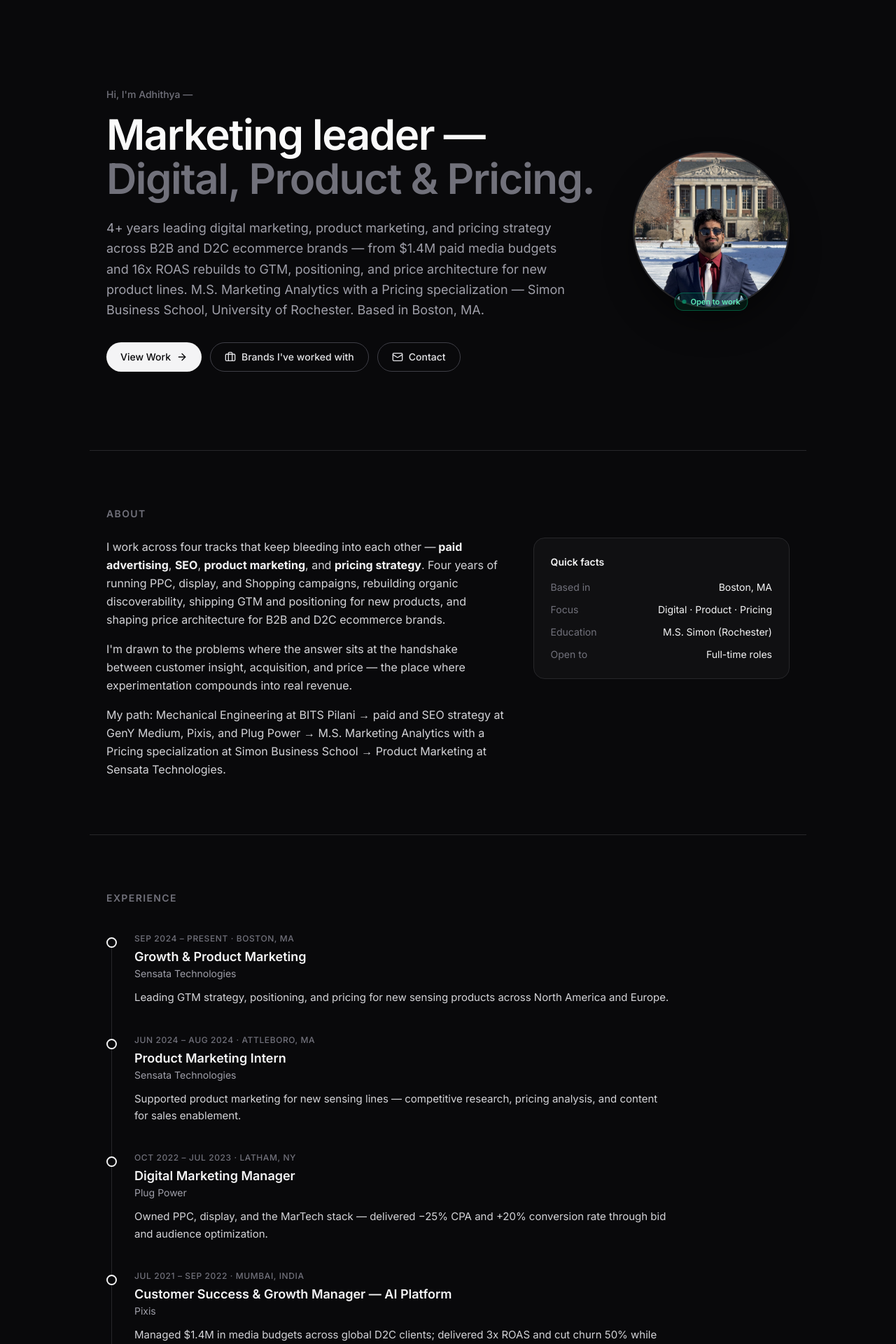
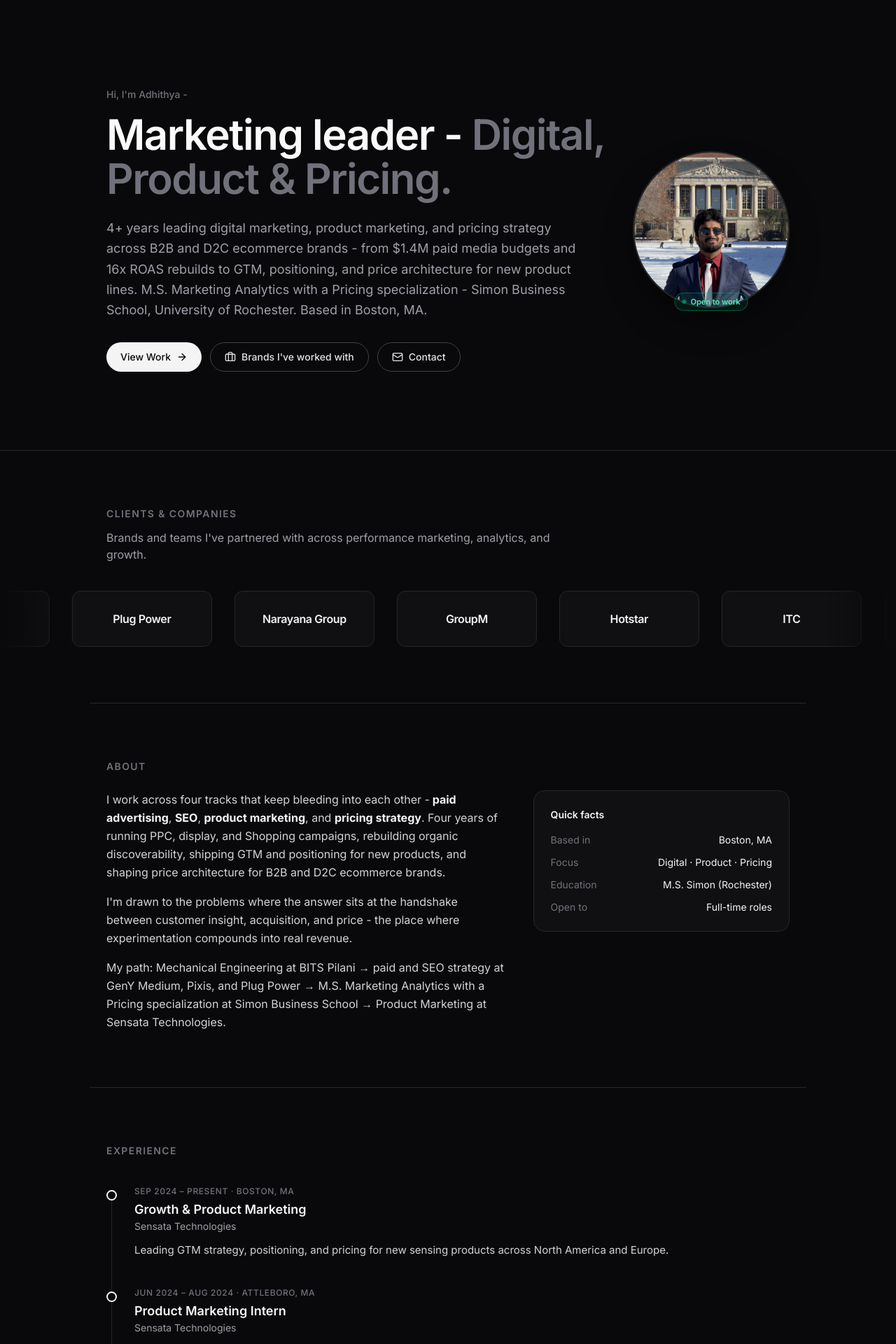
Before and after one commit to arokhith1998/adhi-portfolio, a Next.js app: page / in a window 1280 px wide. Shown: the part 60-1980 px from the top of the page at 70% size. Built offline with nearby package versions, Linux system fonts and the light colour scheme.

Commit message:
Move Clients above About; replace em dashes with hyphens

```diff
--- a/src/app/layout.tsx
+++ b/src/app/layout.tsx
@@ -8,7 +8,7 @@
 });
 
 export const metadata: Metadata = {
-  title: "Adhithya Rokhith Bhaskar — Marketing Analytics",
+  title: "Adhithya Rokhith Bhaskar - Marketing Analytics",
   description:
     "Marketing Analytics professional with 4+ years in digital advertising, SEO, and performance marketing. M.S. Simon Business School.",
 };
--- a/src/app/page.tsx
+++ b/src/app/page.tsx
@@ -15,11 +15,11 @@
       <Nav />
       <main>
         <Hero />
-        <About />
-        <Experience />
         <div id="clients">
           <Clients />
         </div>
+        <About />
+        <Experience />
         <Projects />
         <Skills />
         <Education />
--- a/src/components/About.tsx
+++ b/src/components/About.tsx
@@ -7,7 +7,7 @@
       <div className="mt-6 grid md:grid-cols-5 gap-10">
         <div className="md:col-span-3 space-y-4 text-zinc-300 leading-relaxed">
           <p>
-            I work across four tracks that keep bleeding into each other —
+            I work across four tracks that keep bleeding into each other -
             <strong className="text-zinc-100"> paid advertising</strong>,{" "}
             <strong className="text-zinc-100">SEO</strong>,{" "}
             <strong className="text-zinc-100">product marketing</strong>, and{" "}
@@ -19,7 +19,7 @@
           </p>
           <p>
             I&apos;m drawn to the problems where the answer sits at the
-            handshake between customer insight, acquisition, and price — the
+            handshake between customer insight, acquisition, and price - the
             place where experimentation compounds into real revenue.
           </p>
           <p>
--- a/src/components/Contact.tsx
+++ b/src/components/Contact.tsx
@@ -25,11 +25,11 @@
 
   const handleSubmit = (e: React.FormEvent) => {
     e.preventDefault();
-    // Compose a mailto link — no backend needed. Opens the user's mail client
+    // Compose a mailto link - no backend needed. Opens the user's mail client
     // prefilled with their details. Swap for an API route later if desired.
     const subject = encodeURIComponent(`Portfolio inquiry from ${form.name}`);
     const body = encodeURIComponent(
-      `Hi Adhithya,\n\n${form.message}\n\n— ${form.name}\n${form.email}`
+      `Hi Adhithya,\n\n${form.message}\n\n- ${form.name}\n${form.email}`
     );
     window.location.href = `mailto:arokhith@gmail.com?subject=${subject}&body=${body}`;
     setSent(true);
@@ -49,7 +49,7 @@
           <p className="mt-4 text-zinc-400 leading-relaxed">
             I&apos;m open to full-time roles in Paid Advertising, SEO, Product
             Marketing, and Pricing Strategy. The fastest way to reach me is
-            email — or drop a note in the form.
+            email - or drop a note in the form.
           </p>
 
           <div className="mt-8 flex flex-wrap gap-3">
@@ -127,7 +127,7 @@
           >
             {sent ? (
               <>
-                <Check className="w-4 h-4" /> Sent — check your mail client
+                <Check className="w-4 h-4" /> Sent - check your mail client
               </>
             ) : (
               <>
--- a/src/components/Education.tsx
+++ b/src/components/Education.tsx
@@ -3,14 +3,14 @@
 const degrees = [
   {
     school: "Simon Business School, University of Rochester",
-    degree: "M.S. in Marketing Analytics — Pricing Specialization",
+    degree: "M.S. in Marketing Analytics - Pricing Specialization",
     period: "Dec 2024",
     details:
       "STEM-certified. Coursework: Pricing Policies, Advanced Pricing, Pricing Analytics, Consumer Behavior, Data Management & Visualization.",
     highlights: [
       "Vice President of Academic Affairs, Masters Advisory Council",
-      "Teaching Assistant — Digital Marketing Strategy & Economics and Marketing Strategy",
-      "Project Manager — led 5 consultants on a pro-bono GTM expansion project for Safran",
+      "Teaching Assistant - Digital Marketing Strategy & Economics and Marketing Strategy",
+      "Project Manager - led 5 consultants on a pro-bono GTM expansion project for Safran",
     ],
   },
   {
@@ -82,7 +82,7 @@
               className="w-full h-full object-cover"
             />
             <figcaption className="px-4 py-3 bg-zinc-900/70 text-xs text-zinc-400">
-              Presenting at Simon Business School — VP of Academic Affairs,
+              Presenting at Simon Business School - VP of Academic Affairs,
               Masters Advisory Council.
             </figcaption>
           </figure>
--- a/src/components/Experience.tsx
+++ b/src/components/Experience.tsx
@@ -13,7 +13,7 @@
     period: "Jun 2024 – Aug 2024",
     location: "Attleboro, MA",
     summary:
-      "Supported product marketing for new sensing lines — competitive research, pricing analysis, and content for sales enablement.",
+      "Supported product marketing for new sensing lines - competitive research, pricing analysis, and content for sales enablement.",
   },
   {
     company: "Plug Power",
@@ -21,11 +21,11 @@
     period: "Oct 2022 – Jul 2023",
     location: "Latham, NY",
     summary:
-      "Owned PPC, display, and the MarTech stack — delivered −25% CPA and +20% conversion rate through bid and audience optimization.",
+      "Owned PPC, display, and the MarTech stack - delivered −25% CPA and +20% conversion rate through bid and audience optimization.",
   },
   {
     company: "Pixis",
-    role: "Customer Success & Growth Manager — AI Platform",
+    role: "Customer Success & Growth Manager - AI Platform",
     period: "Jul 2021 – Sep 2022",
     location: "Mumbai, India",
     summary:
--- a/src/components/Hero.tsx
+++ b/src/components/Hero.tsx
@@ -14,20 +14,20 @@
       >
         <div>
           <p className="text-sm font-medium text-zinc-500 mb-4">
-            Hi, I&apos;m Adhithya —
+            Hi, I&apos;m Adhithya -
           </p>
           <h1 className="text-4xl sm:text-6xl font-semibold tracking-tight leading-[1.05] max-w-3xl text-zinc-50">
-            Marketing leader —{" "}
+            Marketing leader -{" "}
             <span className="text-zinc-500">
               Digital, Product & Pricing.
             </span>
           </h1>
           <p className="mt-6 max-w-2xl text-lg text-zinc-400 leading-relaxed">
             4+ years leading digital marketing, product marketing, and pricing
-            strategy across B2B and D2C ecommerce brands — from $1.4M paid
+            strategy across B2B and D2C ecommerce brands - from $1.4M paid
             media budgets and 16x ROAS rebuilds to GTM, positioning, and
             price architecture for new product lines. M.S. Marketing
-            Analytics with a Pricing specialization — Simon Business School,
+            Analytics with a Pricing specialization - Simon Business School,
             University of Rochester. Based in Boston, MA.
           </p>
 
--- a/src/components/Projects.tsx
+++ b/src/components/Projects.tsx
@@ -30,7 +30,7 @@
     emoji: "📈",
   },
   {
-    title: "SwipeHire — AI Job Matching",
+    title: "SwipeHire - AI Job Matching",
     blurb:
       "Built an AI job-matching MVP and ran paid + organic acquisition experiments (Google, Meta, Reddit, LinkedIn) to validate CAC, activation, and retention. Set up full attribution stack (GA4, GTM, dashboards) from scratch.",
     tags: ["Product", "GA4", "Paid Acquisition", "CRO"],
@@ -42,7 +42,7 @@
   {
     title: "Optimal Pricing Prediction Model",
     blurb:
-      "Regression and ML-driven pricing model identifying the price point that maximizes revenue for a product — feature engineering, cross-validation, and price-elasticity analysis in Python.",
+      "Regression and ML-driven pricing model identifying the price point that maximizes revenue for a product - feature engineering, cross-validation, and price-elasticity analysis in Python.",
     tags: ["Pricing", "ML", "Python", "Elasticity"],
     link: null,
     repo: "https://github.com/arokhith1998/Projects",
@@ -52,7 +52,7 @@
   {
     title: "Credit Card Approval Prediction",
     blurb:
-      "Classification models predicting credit card approvals — logistic regression, decision trees, and ensemble methods benchmarked on applicant features.",
+      "Classification models predicting credit card approvals - logistic regression, decision trees, and ensemble methods benchmarked on applicant features.",
     tags: ["Python", "Classification", "Finance"],
     link: null,
     repo: "https://github.com/arokhith1998/Projects",
```
